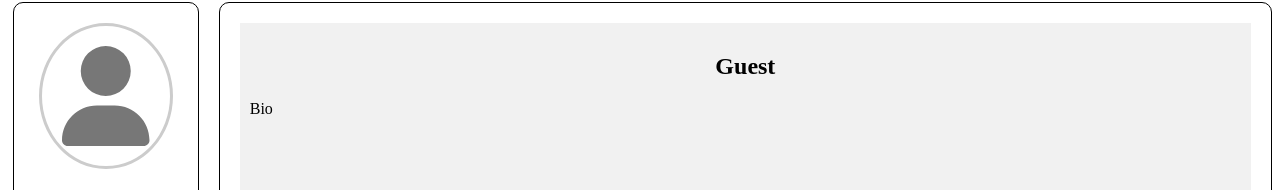
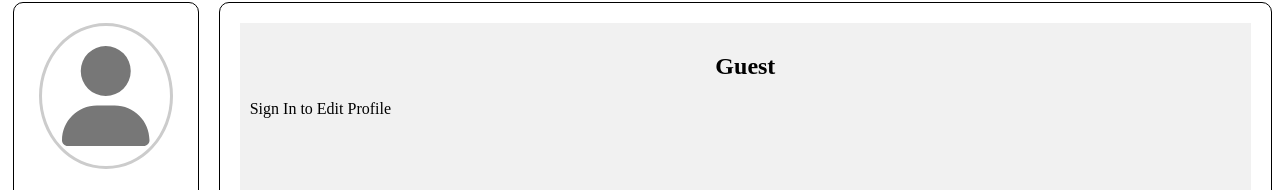
Before and after one commit to neopinp/ClassPeek, a Vue app in the folder frontend/: page /#/profile in a window 1280 px wide. Shown: the part 106-296 px from the top of the page. Built offline with nearby package versions, Linux system fonts and the light colour scheme.

Commit message:
Update ProfilePage.vue

```diff
--- a/frontend/src/components/ProfilePage.vue
+++ b/frontend/src/components/ProfilePage.vue
@@ -14,7 +14,7 @@
       <div class="rightSide">
         <article>
           <h1>Guest</h1>
-          <p>Bio</p>
+          <p>Sign In to Edit Profile</p>
         </article>
         <input class="addComment" placeholder="Add Comment..." />
         <footer>
```
